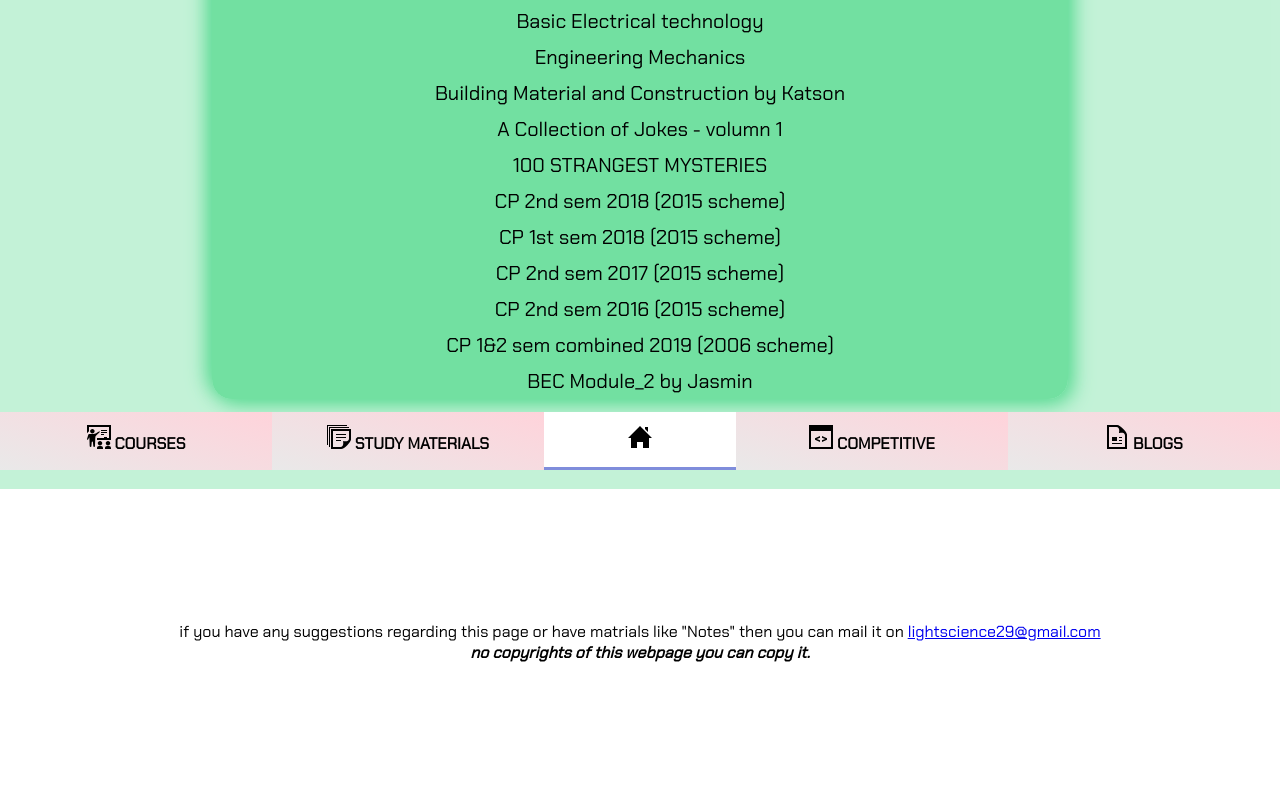
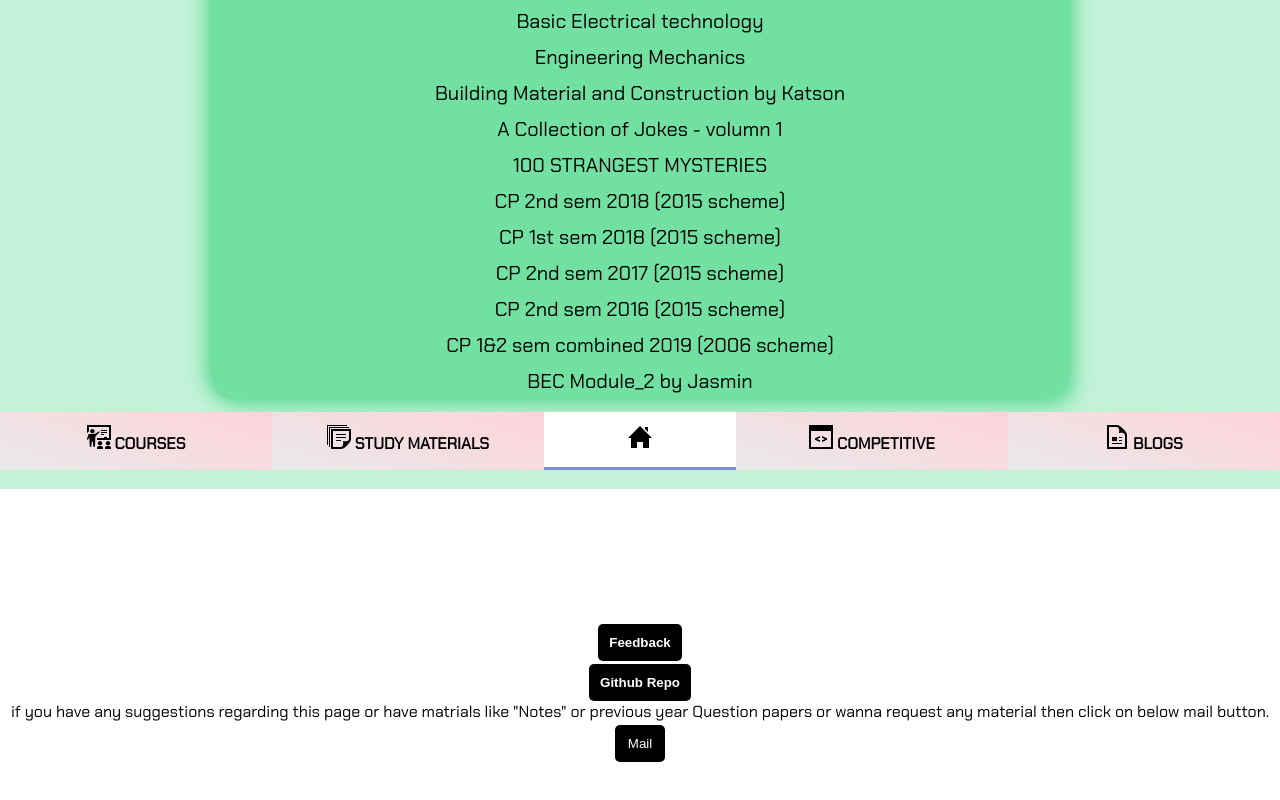
Before and after one commit to kumarvikramshahi/forcucekians-frontend, a React (Create React App) app: page / in a window 1280 px wide. Shown: the part 330-1130 px from the top of the page. Before the commit the page ends 1060 px from the top, so only its background shows below. Built offline with nearby package versions, Linux system fonts and the light colour scheme.

Commit message:
added feedback, github repo, and mail button in footer.js

```diff
--- a/src/components/AppComponents/footer.js
+++ b/src/components/AppComponents/footer.js
@@ -7,10 +7,31 @@ export default class Footer extends React.Component {
             marginTop: "10%",
             textAlign: "center",
         }
+        let button2 = {
+            border:"1px solid transparent",
+            backgroundColor:"black",
+            color:"white",
+            padding:"10px",
+            width:"50px",
+            borderRadius:"5px",
+            cursor:"pointer",
+            marginTop:"3px"
+        }
+        let button ={
+            border:"1px solid transparent",
+            backgroundColor:"black",
+            color:"white",
+            padding:"10px",
+            borderRadius:"5px",
+            cursor:"pointer",
+            fontWeight:"600",
+            marginTop:"3px"
+        }
         return (
             <footer style={myStyle}>
-                if you have any suggestions regarding this page or have matrials like "Notes" then you can mail it on <a href="mailto:lightscience29@gmail.com" target="_blank" rel="noopener noreferrer"> lightscience29@gmail.com </a><br />
-                <b><i>no copyrights of this webpage you can copy it.</i></b>
+                <a href="mailto:lightscience29@gmail.com" target="_blank" rel="noopener noreferrer"><button style={button}>Feedback</button></a><br/>
+                <a href="https://github.com/kumarvikramshahi/forcucekians.github.io" target="_blank" rel="noopener noreferrer"><button style={button}>Github Repo</button></a><br/>
+                if you have any suggestions regarding this page or have matrials like "Notes" or previous year Question papers or wanna request any material then click on below mail button. <br/><a href="mailto:lightscience29@gmail.com" target="_blank" rel="noopener noreferrer"> <button style={button2}>Mail</button> </a> <br />
                 <br /><br /><br /><br />
             </footer>
         )
```
